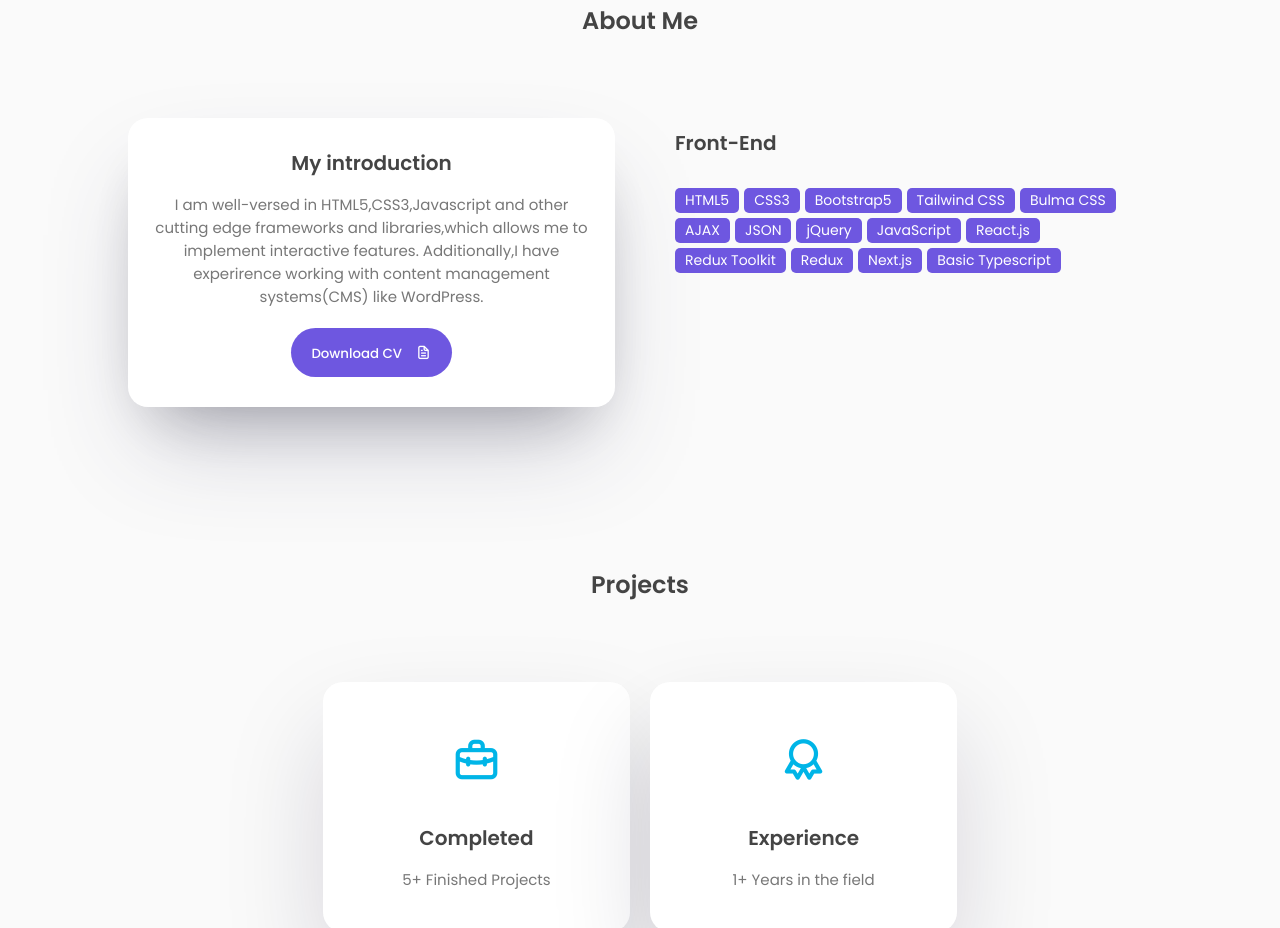
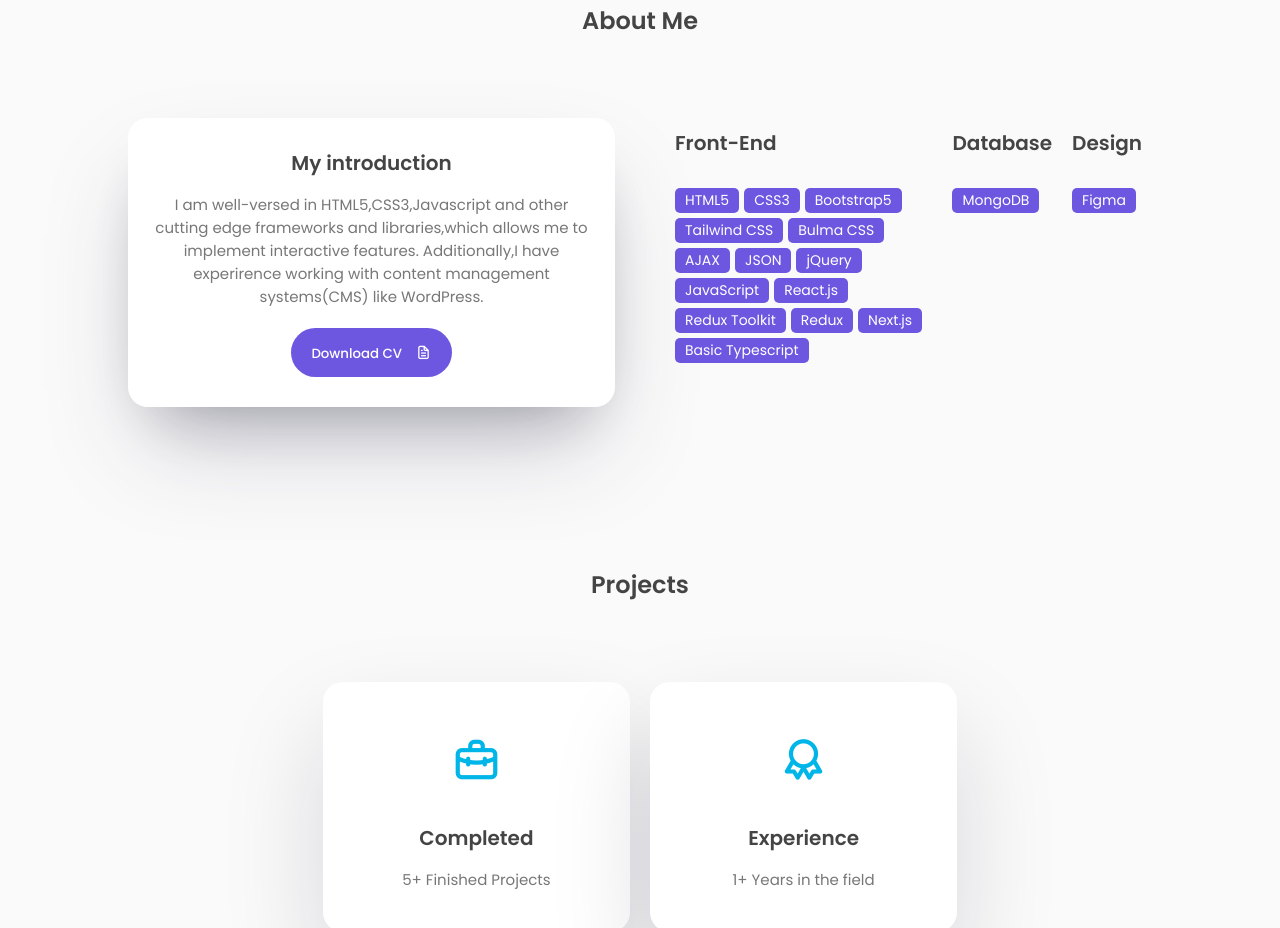
Before and after one commit to MirzazadaBunyad/My_Portfolio, a plain HTML site: page index.html in a window 1280 px wide. Shown: the part 877-1805 px from the top of the page. Drawn offline with nearby package versions, Linux system fonts and the light colour scheme.

Commit message:
Update index.html

```diff
--- a/index.html
+++ b/index.html
@@ -146,6 +146,22 @@
                   <span>Basic Typescript</span>
                 </div>
               </div>
+              <div class="skills-box">
+                <div class="skills-header">
+                  <h3>Database</h3>
+                </div>
+                <div class="skills-list">
+                  <span>MongoDB</span>
+                </div>
+              </div>
+              <div class="skills-box">
+                <div class="skills-header">
+                  <h3>Design</h3>
+                </div>
+                <div class="skills-list">
+                  <span>Figma</span>
+                </div>
+              </div>
             </div>
           </div>
         </section>
```
